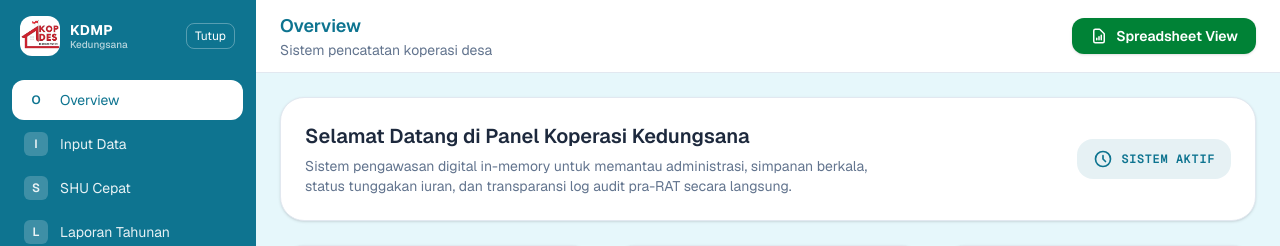
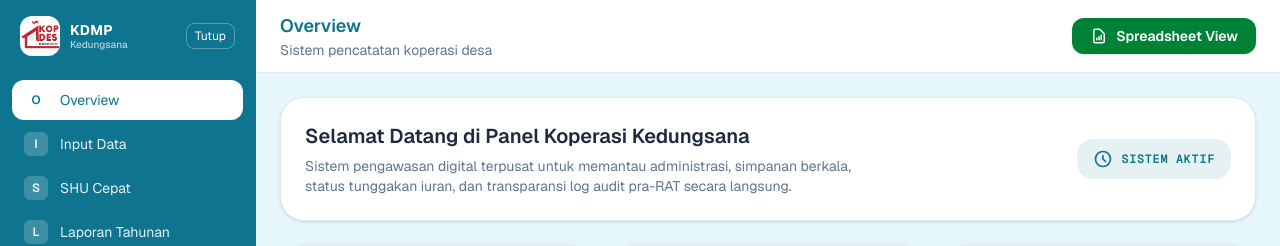
Before and after one commit to SpiNoice01/Kopdes_Kedungsana-new, a Next.js app in the folder kopdes_kedungsana/: page /admin/overview in a window 1280 px wide. Shown: the top 246 px of the page. Built offline with nearby package versions, Linux system fonts and the light colour scheme; no server answers; the database is empty.

Commit message:
fix(overview): remove stale "in-memory" claim from welcome banner
The Overview page's welcome banner still described the system as
"in-memory" — leftover copy from before the migration to Supabase.
Changed to "terpusat" (centralized) to reflect the current
persistent, cloud-backed data source.

```diff
--- a/kopdes_kedungsana/app/admin/overview/page.tsx
+++ b/kopdes_kedungsana/app/admin/overview/page.tsx
@@ -153,7 +153,7 @@ export default function OverviewPage() {
             Selamat Datang di Panel Koperasi Kedungsana
           </h2>
           <p className="mt-1.5 text-xs sm:text-sm text-slate-500 max-w-xl">
-            Sistem pengawasan digital in-memory untuk memantau administrasi, simpanan berkala, status tunggakan iuran, dan transparansi log audit pra-RAT secara langsung.
+            Sistem pengawasan digital terpusat untuk memantau administrasi, simpanan berkala, status tunggakan iuran, dan transparansi log audit pra-RAT secara langsung.
           </p>
         </div>
         <div className="bg-primary/10 text-primary px-4 py-2.5 rounded-2xl flex items-center gap-2 flex-shrink-0 self-start md:self-auto">
```
